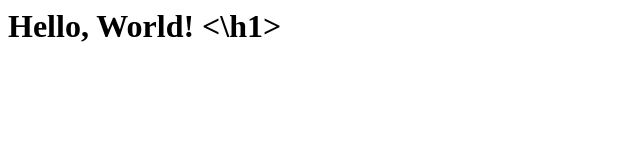
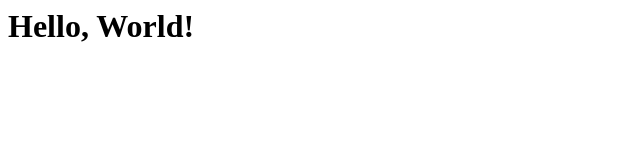
Before and after one commit to DorIsch0/Gottesdienste, a plain HTML site: page index.html in a window 1280 px wide. Shown: the whole page, without its empty margins (0-640 px from the left). Drawn offline with Linux system fonts and the light colour scheme.

Commit message:
Update index.html

```diff
--- a/index.html
+++ b/index.html
@@ -1 +1 @@
-<h1> Hello, World! <\h1>
+<h1> Hello, World! </h1>
```
